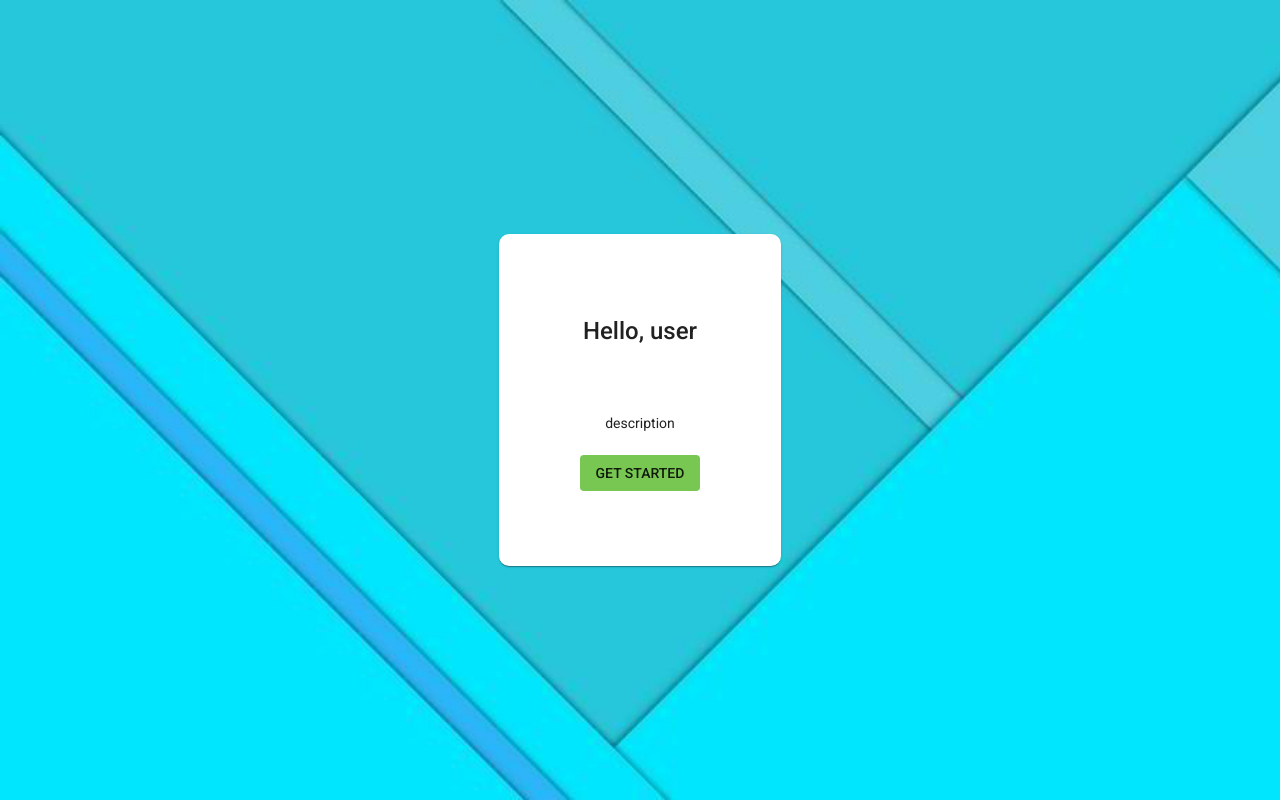
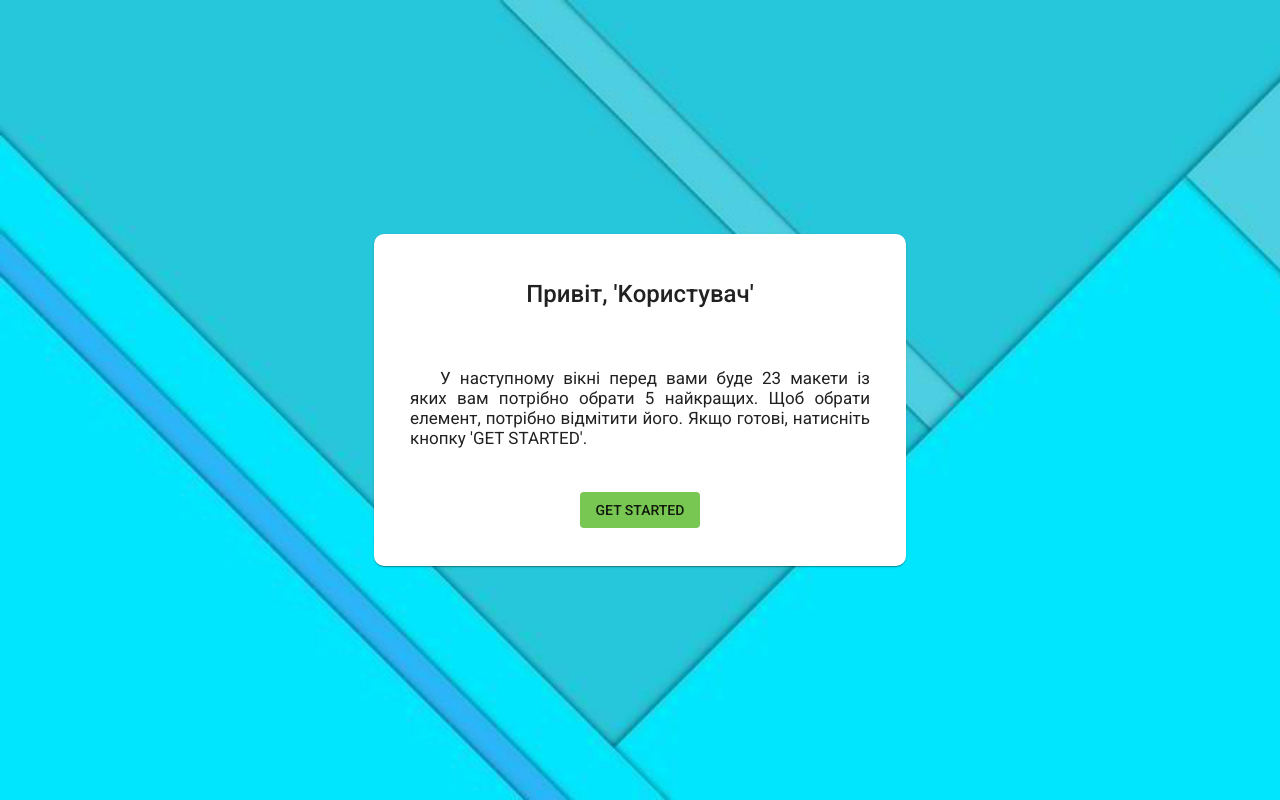
Before and after one commit to TupotaValentyn/test-design-playbook, an Angular app: page / in a window 1280 px wide. Built offline with nearby package versions, Linux system fonts and the light colour scheme.

Commit message:
review get-start

```diff
--- a/src/app/get-started/get-started.component.css
+++ b/src/app/get-started/get-started.component.css
@@ -10,7 +10,7 @@
     top: 50%;
     left: 50%;
     transform: translate(-50%, -50%);
-    width: 250px;
+    width:500px;
     height: 300px;
     display: flex;
     flex-direction: column;
@@ -20,8 +20,15 @@
     border-radius: 10px;
 }
 
+.card__description {
+    padding: 20px;
+    text-align: justify;
+    font-size: 17px;
+    text-indent: 30px;
+}
+
 .card__name {
-    margin: 70px 0;
+    margin: 40px 0;
 }
 
 .card__button {
--- a/src/app/get-started/get-started.component.html
+++ b/src/app/get-started/get-started.component.html
@@ -1,10 +1,14 @@
 <div class="card__wrapper">
   <mat-card class="card">
     <mat-card-title class="card__name">
-      Hello, user
+      Привіт, 'Kористувач'
     </mat-card-title>
     <mat-card-content class="card__description">
-      description
+      У наступному вікні перед вами буде 23 макети із яких вам потрібно обрати 5 найкращих.
+      <span>
+        Щоб обрати елемент, потрібно відмітити його.
+      </span>
+      Якщо готові, натисніть кнопку 'GET STARTED'.
     </mat-card-content>
     <mat-card-actions>
       <button class="card__button" mat-button> GET STARTED </button>
```
